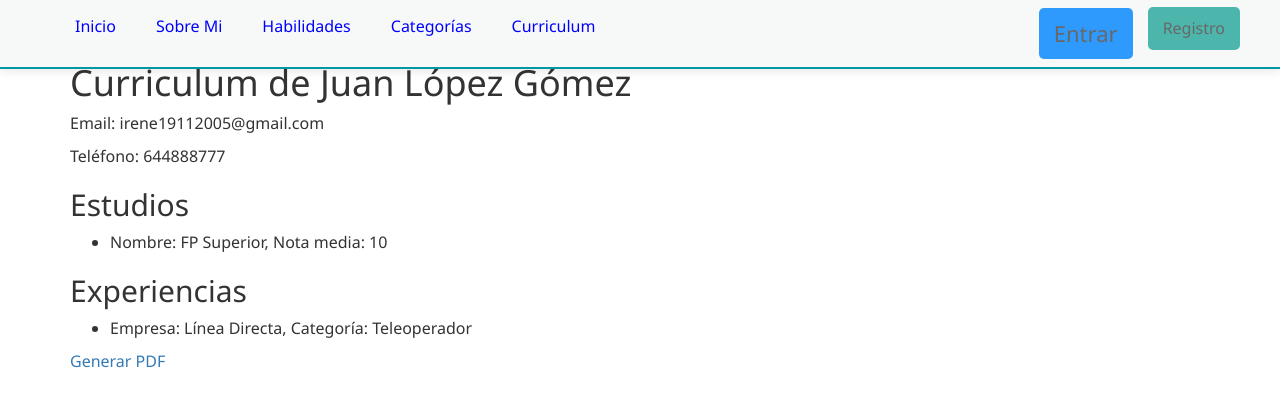
After one commit to irenejimenez19/vportfolio_irene, a Django app: page /ver_curriculum/1/ in a window 1280 px wide. The commit adds this page. Shown: the top 407 px of the page. Run offline with Django 5.2, Linux system fonts and the light colour scheme; data comes from the database, SQL or seed files in the repository; both versions use the stored data as it was after the commit; some libraries are stand-ins or nearby versions.

Commit message:
14/11/2024

```diff
--- a/appportfolio/models.py
+++ b/appportfolio/models.py
@@ -173,3 +173,59 @@ class Video(models.Model):
 
     def __str__(self):
         return '%s,%s,%s' % (self.id, self.video, self.comentario)
+
+################################################
+# TABLA 9 - Curriculum
+################################################
+
+class Curriculum(models.Model):
+    id = models.AutoField(primary_key=True)
+    nombre = models.CharField("Nombre", max_length=25, null=True, blank=True)
+    apellido1 = models.CharField("Primer apellido", max_length=25, null=True, blank=True)
+    apellido2 = models.CharField("Segundo apellido", max_length=25, null=True, blank=True)
+    email = models.EmailField("Email", max_length=40, null=True, blank=True)
+    telefono = models.CharField("Teléfono", max_length=9, null=True, blank=True)
+
+    class Meta:
+        verbose_name = "Curriculum"
+        verbose_name_plural = "Curriculums"
+        ordering = ['id']
+
+    def __str__(self):
+        return '%s,%s,%s,%s,%s,%s' % (self.id, self.nombre, self.apellido1, self.apellido2, self.email, self.telefono)
+
+################################################
+# TABLA 10 - Detalle Curriculum Estudio
+################################################
+
+class DetalleCurriculumEstudio(models.Model):
+    id = models.AutoField(primary_key=True)
+
+    estudio = models.ForeignKey(Estudio, related_name='estudio_detalle', null=True, blank=True, on_delete=models.PROTECT)
+    curriculum = models.ForeignKey(Curriculum, related_name='curriculum_detalleEst', null=True, blank=True, on_delete=models.PROTECT)
+
+    class Meta:
+        verbose_name = 'DetalleCurriculumEstudio' #puede ser otro nombre
+        verbose_name_plural = 'DetalleCurriculumEstudios'
+        ordering = ['id']
+
+    def __str__(self):
+        return '%s,%s,%s' % (self.id, self.estudio, self.curriculum)
+
+################################################
+# TABLA 11 - Detalle Curriculum Experiencia
+################################################
+
+class DetalleCurriculumExperiencia(models.Model):
+    id = models.AutoField(primary_key=True)
+
+    experiencia = models.ForeignKey(Experiencia, related_name='experiencia_detalle', null=True, blank=True, on_delete=models.PROTECT)
+    curriculum = models.ForeignKey(Curriculum, related_name='curriculum_detalleExp', null=True, blank=True, on_delete=models.PROTECT)
+
+    class Meta:
+        verbose_name = 'DetalleCurriculumExperiencia' #puede ser otro nombre
+        verbose_name_plural = 'DetalleCurriculumExperiencias'
+        ordering = ['id']
+
+    def __str__(self):
+        return '%s,%s,%s' % (self.id, self.experiencia, self.curriculum)
--- a/appportfolio/views.py
+++ b/appportfolio/views.py
@@ -649,3 +649,106 @@ def generar_pdf(request, entrevistador_id):
     p.save()
 
     return response
+
+#########################
+#   16. GENERAR CV
+#########################
+
+def generar_curriculum(request):
+    personal = Personal.objects.get(id=1)
+
+    if request.method == "POST":
+        c = Curriculum()
+
+        c.nombre = personal.nombre
+        c.apellido1 = personal.apellido1
+        c.apellido2 = personal.apellido2
+        c.email = request.POST.get("email")
+        c.telefono = request.POST.get("telefono")
+
+        c.save()
+
+        return redirect('ver_curriculum', id=personal.id)
+
+    return render(request, 'generar_curriculum.html')
+
+#########################
+#   17. VER CV
+#########################
+
+def ver_curriculum(request, id):
+    curriculum = get_object_or_404(Curriculum, id=id)
+    estudios = DetalleCurriculumEstudio.objects.filter(curriculum=curriculum)
+    experiencias = DetalleCurriculumExperiencia.objects.filter(curriculum=curriculum)
+    context = {'curriculum':curriculum,'estudios':estudios,'experiencias':experiencias}
+    return render(request, 'ver_curriculum.html', context)
+
+#########################
+#   18. GENERAR PDF CV
+#########################
+
+def generar_pdfCV(request, id):
+    curriculum = get_object_or_404(Curriculum, id=id)
+    estudios = DetalleCurriculumEstudio.objects.filter(curriculum=curriculum)
+    experiencias = DetalleCurriculumExperiencia.objects.filter(curriculum=curriculum)
+
+    # Crear la respuesta HttpResponse con tipo de contenido PDF
+    response = HttpResponse(content_type='application/pdf')
+    response['Content-Disposition'] = f'attachment; filename="curriculum_{curriculum.nombre}_{curriculum.apellido1}.pdf"'
+
+    # Crear un objeto canvas de ReportLab para generar el PDF
+    c = canvas.Canvas(response, pagesize=letter)
+    width, height = letter  # Tamaño de la página
+
+    # Cargar imagen de avatar
+    try:
+        avatar_path = os.path.join(settings.MEDIA_ROOT, "media/niña.png")
+        c.drawImage(avatar_path, width - 150, height - 150, width=100, height=100)
+    except Exception as e:
+        print(f"No se pudo cargar la imagen: {e}")
+        pass  # Si no se encuentra la imagen, el PDF se generará sin ella
+
+    # Título del curriculum en color
+    c.setFont("Helvetica-Bold", 20)
+    c.setFillColor(colors.HexColor("#4BB8E8"))
+    c.drawString(100, height - 100, f"Curriculum de {curriculum.nombre} {curriculum.apellido1}")
+
+    # Información de contacto
+    c.setFont("Helvetica", 12)
+    c.setFillColor(colors.HexColor("#30639F"))
+    c.drawString(100, height - 130, f"Nombre: {curriculum.nombre}")
+    c.drawString(100, height - 130, f"Primer apellido: {curriculum.apellido1}")
+    c.drawString(100, height - 130, f"Segundo apellido: {curriculum.email}")
+    c.drawString(100, height - 130, f"Email: {curriculum.email}")
+    c.drawString(100, height - 150, f"Teléfono: {curriculum.telefono}")
+
+    # Sección de estudios
+    y_position = height - 200
+    c.setFont("Helvetica-Bold", 14)
+    c.setFillColor(colors.HexColor("#FFB343"))
+    c.drawString(100, y_position, "Estudios:")
+
+    y_position -= 20
+    c.setFont("Helvetica", 12)
+    for estudio in estudios:
+        c.setFillColor(colors.black)
+        c.drawString(100, y_position, f"{estudio.estudio.titulacion} con nota media: {estudio.estudio.notaMedia} ({estudio.estudio.fechaInicio} - {estudio.estudio.fechaFin})")
+        y_position -= 20
+
+    # Sección de experiencia laboral
+    c.setFont("Helvetica-Bold", 14)
+    c.setFillColor(colors.HexColor("#30639F"))
+    c.drawString(100, y_position, "Experiencia laboral:")
+
+    y_position -= 20
+    c.setFont("Helvetica", 12)
+    for experiencia in experiencias:
+        c.setFillColor(colors.black)
+        c.drawString(100, y_position, f"{experiencia.experiencia.empresa} como {experiencia.experiencia.categoria} ({experiencia.experiencia.fecha_inicio} - {experiencia.experiencia.fecha_fin})")
+        y_position -= 20
+
+    # Finalizar el PDF
+    c.showPage()
+    c.save()
+
+    return response
--- a/pportfolio/urls.py
+++ b/pportfolio/urls.py
@@ -47,7 +47,9 @@ urlpatterns = [
     path('video/eliminar/<int:video_id>/', views.eliminar_video, name='eliminar_video'),
     path('contacto/', views.contacto, name='contacto'),
     path('listar_entrevistadores/', views.listar_entrevistadores, name='listar_entrevistadores'),
-    path('generar_pdf/<int:entrevistador_id>/', views.generar_pdf, name='generar_pdf'),
+    path('generar_curriculum/', views.generar_curriculum, name='generar_curriculum'),
+    path('ver_curriculum/<int:id>/', views.ver_curriculum, name='ver_curriculum'),
+    path('generar_pdfCV/<int:id>/', views.generar_pdfCV, name='generar_pdfCV'),
 ]
 
 urlpatterns += static(settings.STATIC_URL, document_root=settings.STATIC_ROOT)
--- a/templates/navbar.html
+++ b/templates/navbar.html
@@ -22,6 +22,7 @@
                     <li><a href="{% url 'sobremi' %}"><font size="3" color="#0000FF">Sobre Mi</font></a></li>
                     <li><a href="{% url 'habilidades' %}"><font size="3" color="#0000FF">Habilidades</font></a></li>
 				    <li><a href="{% url 'categorias' %}"><font size="3" color="#0000FF">Categorías</font></a></li>
+					<li><a href="{% url 'generar_curriculum' %}"><font size="3" color="#0000FF">Curriculum</font></a></li>
 
 				{% endif %}
 
@@ -35,10 +36,10 @@
 				    <li><a href="{% url 'habilidades' %}"><font size="5" color="#0000FF">Notificaciones</font></a></li>-->
 					<li><a href="{% url 'subir_imagenes' %}"><font size="2" color="#0000FF">Diplomas</font></a></li>
 					<li><a href="{% url 'subir_videos' %}"><font size="2" color="#0000FF">Vídeos</font></a></li>
-					<li><a href="{% url 'contacto' %}"><font size="2" color="#0000FF">Enviar email</font></a></li>
 					{% if request.user.is_staff %}
 						<li><a href="{% url 'entrevistadores' %}"><font size="2" color="#0000FF">Entrevistadores</font></a></li>
 						<li><a href="{% url 'listar_entrevistadores' %}"><font size="2" color="#0000FF">Informe entrevistas</font></a></li>
+						<li><a href="{% url 'contacto' %}"><font size="2" color="#0000FF">Enviar email</font></a></li>
 					{% endif %}
 				{% endif %}
             </ul>
--- /dev/null
+++ b/templates/ver_curriculum.html
@@ -0,0 +1,45 @@
+{% extends "base.html" %}
+{% load static %}
+{% block head %}
+<title>PORTFOLIO</title>
+<script src="https://code.jquery.com/jquery-1.12.4.min.js"></script>
+<script src="https://maxcdn.bootstrapcdn.com/bootstrap/3.3.5/js/bootstrap.min.js" integrity="sha512-K1qjQ+NcF2TYO/eI3M6v8EiNYZfA95pQumfvcVrTHtwQVDG+aHRqLi/ETn2uB+1JqwYqVG3LIvdm9lj6imS/pQ==" crossorigin="anonymous"></script>
+<link rel="stylesheet" href="https://maxcdn.bootstrapcdn.com/bootstrap/3.3.5/css/bootstrap.min.css" integrity="sha512-dTfge/zgoMYpP7QbHy4gWMEGsbsdZeCXz7irItjcC3sPUFtf0kuFbDz/ixG7ArTxmDjLXDmezHubeNikyKGVyQ==" crossorigin="anonymous">
+<!--<link rel="stylesheet" href="{% static 'css/cssCurriculum.css' %}">-->
+{% endblock %}
+
+{% block content %}
+
+<font size="3">
+
+  curriculum = Curriculum()
+
+  <h1>Curriculum de {{curriculum.nombre}} {{curriculum.apellido1}} {{curriculum.apellido2}}</h1>
+
+  <p>Email: {{curriculum.email}}</p>
+  <p>Teléfono: {{curriculum.telefono}}</p>
+
+  <h2>Estudios</h2>
+  <ul>
+    {% for es in estudios %}
+      <li>Nombre: {{ es.estudio.titulacion }}, Nota media: {{ es.estudio.notaMedia }}</li>
+    {% endfor %}
+  </ul>
+
+  <h2>Experiencias</h2>
+  <ul>
+    {% for ex in experiencias %}
+      <li>Empresa: {{ ex.experiencia.empresa }}, Categoría: {{ ex.experiencia.categoria }}</li>
+    {% endfor %}
+  </ul>
+
+  {% if curriculum.id %}
+    <a href="{% url 'generar_pdfCV' id=curriculum.id %}">Generar PDF</a>
+  {% else %}
+    <p>Error: No se encontró un ID de Curriculum.</p>
+  {% endif %}
+
+
+</font>
+
+{% endblock content %}
```
Also changed, not shown: appportfolio/admin.py (+18 -0 lines), templates/generar_curriculum.html (added, +30 -0 lines), appportfolio/migrations/0012_curriculum_detallecurriculumexperiencia_and_more.py (added), db.sqlite3.
